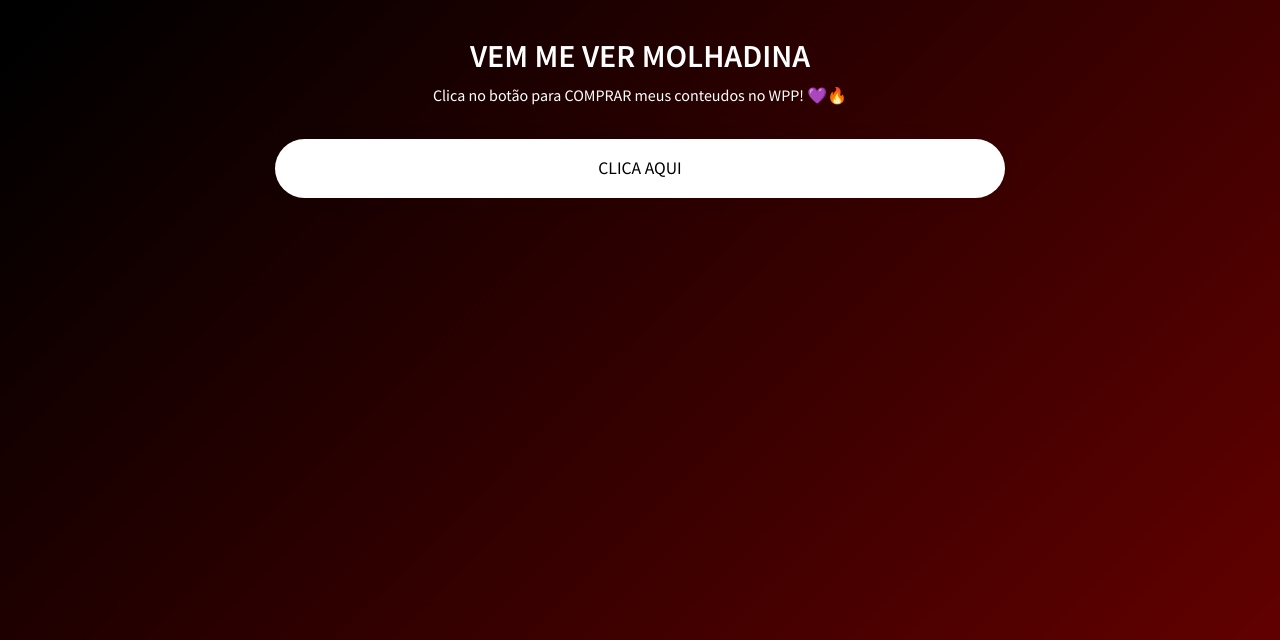
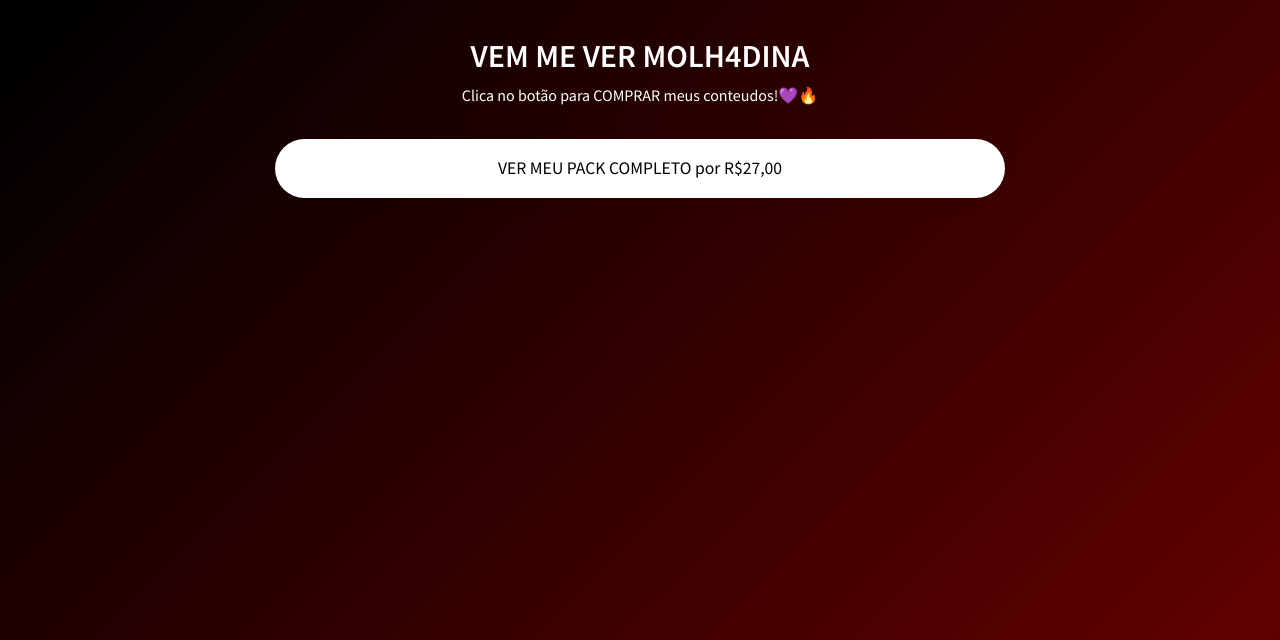
Before and after one commit to jonvgon/RSMSQT, a plain HTML site: page index.html in a window 1280 px wide. Shown: the part 160-800 px from the top of the page. Drawn offline with Linux system fonts and the light colour scheme.

Commit message:
Add files via upload

```diff
--- a/index.html
+++ b/index.html
@@ -1,7 +1,7 @@
 <!DOCTYPE html>
 <html lang="pt" class="link-html">
 <head>
-<title>VEM ME VER MOLHADINA </title>
+<title>VEM ME VER MOLH4DINA </title>
 
 <meta http-equiv="content-type" content="text/html; charset=UTF-8">
 <meta content="ie=edge" http-equiv="x-ua-compatible">
@@ -32,7 +32,7 @@
 <meta property="og:title" content="VEM ME VER MOLHADINA  | Linklist">
 <meta property="og:site_name" content="Linklist">
 <meta property="og:description" content="Clica no botão para COMPRAR meus conteudos no WPP! 💜🔥">
-<meta property="og:image:url" content="images/L3bybnhwb0Bu.png">
+<meta property="og:image:url" content="images/02.jpg">
 <meta property="og:image:width" content="200">
 <meta property="og:image:height" content="200">
 <meta name="twitter:card" content="summary">
@@ -72,21 +72,21 @@ window.__mirage2 = {petok:"v5IXFL0F7xvg824_IZOCUw5t2vhZPUEwML0VEN7bn2c-1800-0"};
 //]]>
 </script>
 <script type="text/javascript" src="js/2cit9vfoIOfb.js"></script>
-<img id="image" data-cfsrc="https://media.linklist.bio/avatars/a51a0c7fc006e79d5bf9e5eee2727a36.png" alt="Avatar" class="link-image" onerror="this.style = 'display: none';" style="display:none;visibility:hidden;"><noscript><img id="image" src="images/L3bybnhwb0Bu.png" alt="Avatar" class="link-image" onerror="this.style = 'display: none';"></noscript>
+<img id="image" src="https://media.linklist.bio/avatars/904ed377b28cda07fb8e2d05ecae437c.png" alt="Avatar" class="link-image" onerror="this.style = 'display: none';" style="display:none;visibility:hidden;"><noscript><img id="image" src="images/02.jpg" alt="Avatar" class="link-image" onerror="this.style = 'display: none';"></noscript>
 <div class="d-flex flex-row align-items-center mt-4 mw-100">
-<h2 id="title">VEM ME VER MOLHADINA </h2>
+<h2 id="title">VEM ME VER MOLH4DINA </h2>
 </div>
-<p id="description">Clica no botão para COMPRAR meus conteudos no WPP! 💜🔥</p>
+<p id="description">Clica no botão para COMPRAR meus conteudos!💜🔥</p>
 </header>
 <main id="links">
 <div data-link-id="1229693">
 <div class="my-3">
 
 
-<!--LINK DO SEU WHASTAPP-->
+<!--LINK CHECKOUT-->
 
 <a href="https://api.whatsapp.com/send?phone=5562992582720&amp;text=Oi%20Ketylen%2C%20quero%20ver%20voce%20transando%20gostoso" data-location-url="d2tNO3bO2R" class="btn btn-block btn-secondary link-btn link-btn-rounded animated infinite false delay-2s" style="background: #FFFFFF; color: #000000" target="_blank">
-CLICA AQUI
+VER MEU PACK COMPLETO por R$27,00
 
 
 
```
